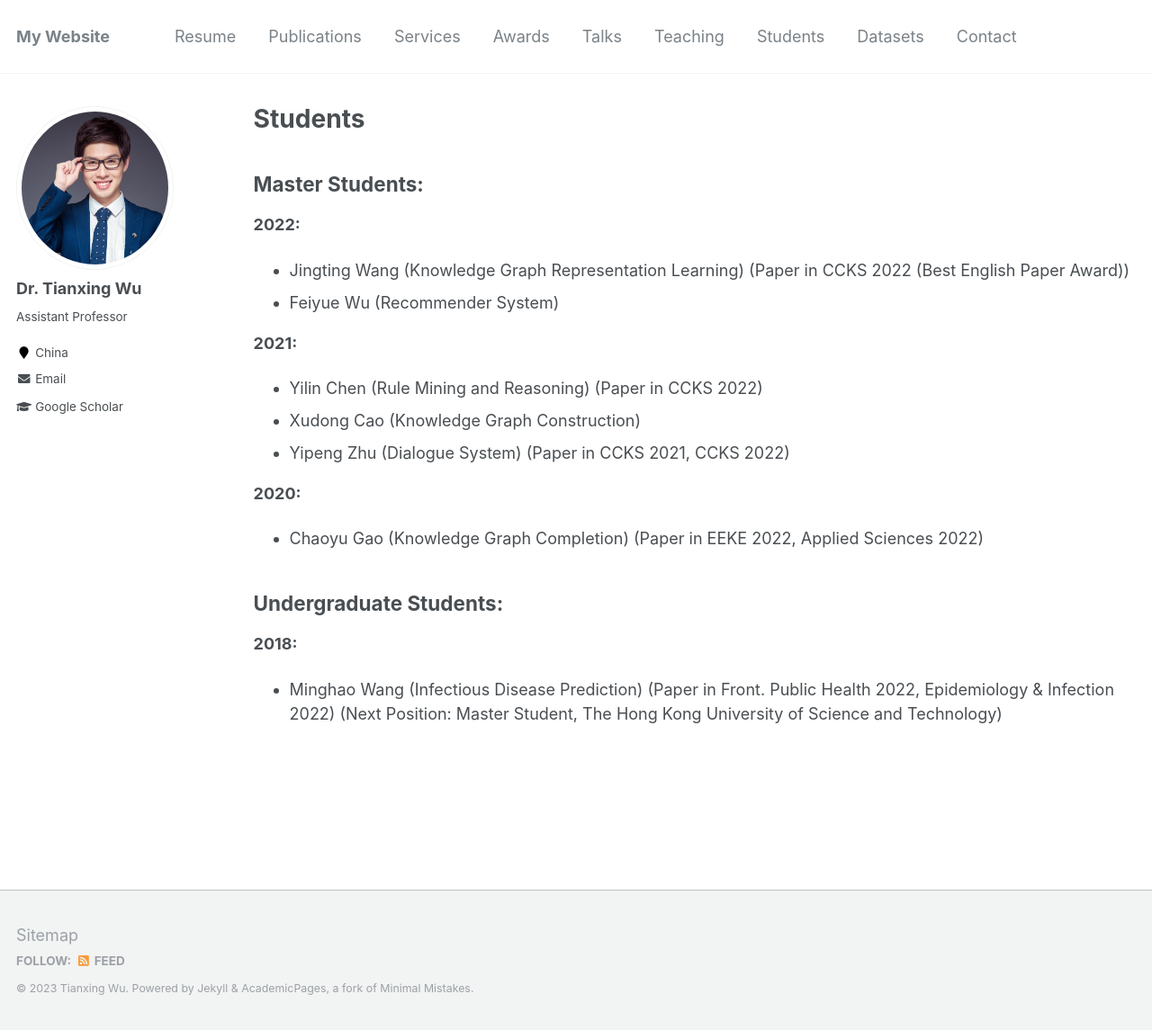
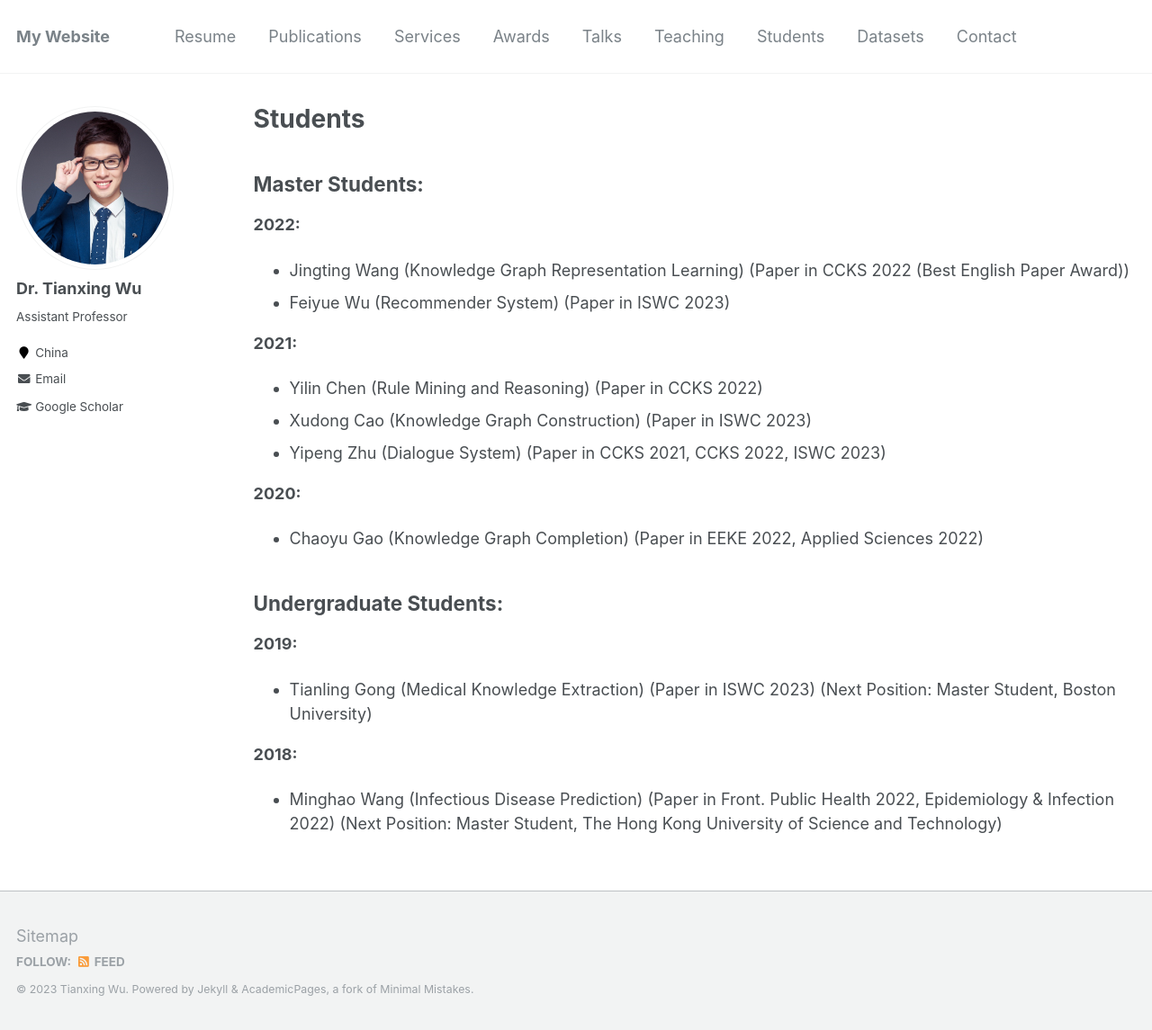
Before and after one commit to tianxing-wu/tianxing-wu.github.io, a Jekyll site: the page built from _pages/students.md, in a window 1280 px wide and 1145 px high. Shown: the whole window at 90% size. Built offline with Jekyll 4.4.1, drawn with Linux system fonts in a browser that asks for light colours.

Commit message:
info update

```diff
--- a/_pages/students.md
+++ b/_pages/students.md
@@ -8,17 +8,20 @@ author_profile: true
 ## Master Students:
 **2022:**
 * Jingting Wang (Knowledge Graph Representation Learning) (Paper in CCKS 2022 (Best English Paper Award))
-* Feiyue Wu (Recommender System)
+* Feiyue Wu (Recommender System) (Paper in ISWC 2023)
 
 **2021:**
 * Yilin Chen (Rule Mining and Reasoning) (Paper in CCKS 2022)
-* Xudong Cao (Knowledge Graph Construction)
-* Yipeng Zhu (Dialogue System) (Paper in CCKS 2021, CCKS 2022)
+* Xudong Cao (Knowledge Graph Construction) (Paper in ISWC 2023)
+* Yipeng Zhu (Dialogue System) (Paper in CCKS 2021, CCKS 2022, ISWC 2023)
 
 **2020:**
 * Chaoyu Gao (Knowledge Graph Completion) (Paper in EEKE 2022, Applied Sciences 2022)
 
 ## Undergraduate Students:
+**2019:**
+* Tianling Gong (Medical Knowledge Extraction) (Paper in ISWC 2023) (Next Position: Master Student, Boston University)
+
 **2018:**
 * Minghao Wang (Infectious Disease Prediction) (Paper in Front. Public Health 2022, Epidemiology & Infection 2022) (Next Position: Master Student, The
 Hong Kong University of Science and Technology)
```
Also changed, not shown: _pages/about.md (+2 -2 lines), _pages/selected_publications.md (+2 -0 lines), 1 other file.
